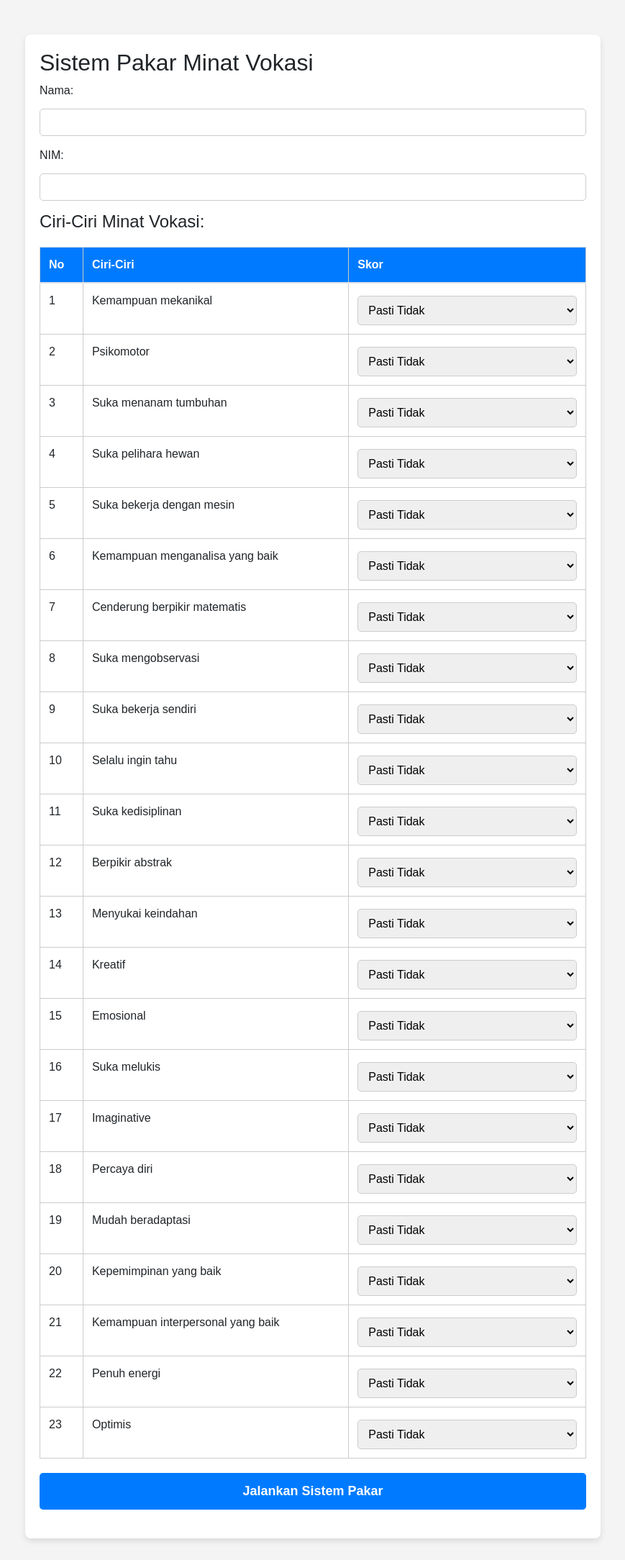
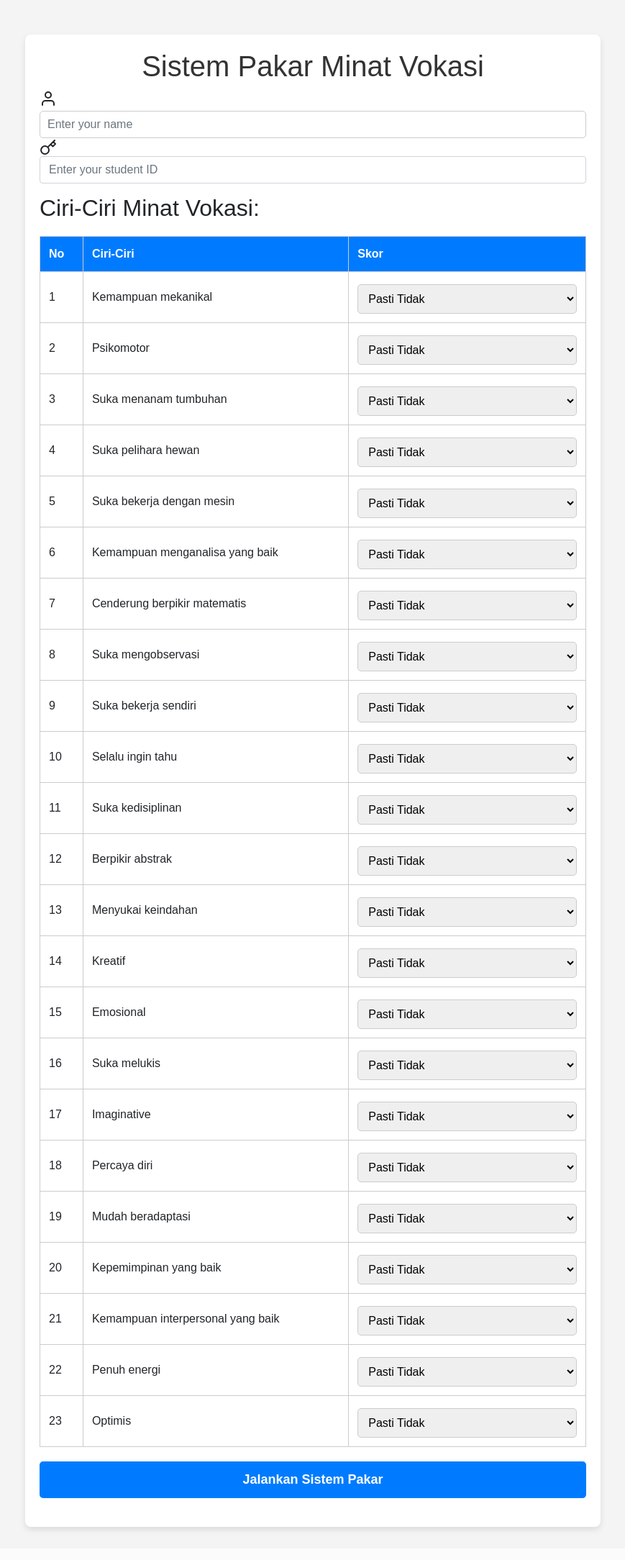
Before and after one commit to NurKholisYusufRabbani/Demo-Sistem-Pakar, a Flask app: page / in a window 1280 px wide. Shown: the whole page at 72% size, without its empty margins (205-1074 px from the left). After the commit the page ends 2129 px from the top, so only its background shows below. Run offline with Flask 3, Linux system fonts and the light colour scheme; parts of the project's set-up code (start-up, migrations or seed data) failed here and were passed over; some libraries are stand-ins or nearby versions.

Commit message:
Update index.html

```diff
--- a/templates/index.html
+++ b/templates/index.html
@@ -1,26 +1,82 @@
 <!DOCTYPE html>
 <html lang="en">
   <head>
-    <meta charset="UTF-8">
-    <meta name="viewport" content="width=device-width, initial-scale=1.0">
+    <meta charset="UTF-8" />
+    <meta name="viewport" content="width=device-width, initial-scale=1.0" />
     <title>Sistem Pakar Vokasi</title>
-    <link rel="stylesheet" href="https://cdnjs.cloudflare.com/ajax/libs/bootstrap/4.5.2/css/bootstrap.min.css">
-    <link rel="stylesheet" href="{{ url_for('static', filename='style.css') }}">
+    <link
+      rel="stylesheet"
+      href="https://cdnjs.cloudflare.com/ajax/libs/bootstrap/4.5.2/css/bootstrap.min.css"
+    />
+    <link
+      rel="stylesheet"
+      href="{{ url_for('static', filename='style.css') }}"
+    />
+
+    <link rel="preconnect" href="https://fonts.googleapis.com" />
+    <link rel="preconnect" href="https://fonts.gstatic.com" crossorigin />
+    <link
+      href="https://fonts.googleapis.com/css2?family=Montserrat:ital,wght@0,100..900;1,100..900&family=Poppins:ital,wght@0,100;0,200;0,300;0,400;0,500;0,600;0,700;0,800;0,900;1,100;1,200;1,300;1,400;1,500;1,600;1,700;1,800;1,900&family=Raleway:ital,wght@0,100..900;1,100..900&display=swap"
+      rel="stylesheet"
+    />
   </head>
   <body>
     <div class="container mt-5">
-        <h2>Sistem Pakar Minat Vokasi</h2>
+      <h1>Sistem Pakar Minat Vokasi</h1>
       <form method="POST">
         <div class="form-group">
-                <label for="name">Nama:</label>
-                <input type="text" class="form-control" name="name" required>
+          <div class="form-nama">
+            <svg
+              xmlns="http://www.w3.org/2000/svg"
+              width="24"
+              height="24"
+              viewBox="0 0 24 24"
+              fill="none"
+              stroke="currentColor"
+              stroke-width="2"
+              stroke-linecap="round"
+              stroke-linejoin="round"
+              class="feather feather-user"
+            >
+              <path d="M20 21v-2a4 4 0 0 0-4-4H8a4 4 0 0 0-4 4v2"></path>
+              <circle cx="12" cy="7" r="4"></circle>
+            </svg>
+            <input
+              type="text"
+              class="form-control"
+              placeholder="Enter your name"
+              name="name"
+              required
+            />
           </div>
-            <div class="form-group">
-                <label for="nim">NIM:</label>
-                <input type="text" class="form-control" name="nim" required>
+          <div class="form-nim">
+            <svg
+              xmlns="http://www.w3.org/2000/svg"
+              width="24"
+              height="24"
+              viewBox="0 0 24 24"
+              fill="none"
+              stroke="currentColor"
+              stroke-width="2"
+              stroke-linecap="round"
+              stroke-linejoin="round"
+              class="feather feather-key"
+            >
+              <path
+                d="M21 2l-2 2m-7.61 7.61a5.5 5.5 0 1 1-7.778 7.778 5.5 5.5 0 0 1 7.777-7.777zm0 0L15.5 7.5m0 0l3 3L22 7l-3-3m-3.5 3.5L19 4"
+              ></path>
+            </svg>
+            <input
+              type="number"
+              class="form-control"
+              placeholder="Enter your student ID"
+              name="nim"
+              required
+            />
           </div>
-            <h4>Ciri-Ciri Minat Vokasi:</h4>
-            <table class="table">
+        </div>
+        <table class="table-minat">
+            <h2>Ciri-Ciri Minat Vokasi:</h2>
           <thead>
             <tr>
               <th>No</th>
@@ -37,7 +93,9 @@
                 <select name="{{ cc_code }}">
                   <option value="pasti tidak">Pasti Tidak</option>
                   <option value="hampir pasti tidak">Hampir Pasti Tidak</option>
-                                    <option value="kemungkinan besar tidak">Kemungkinan Besar Tidak</option>
+                  <option value="kemungkinan besar tidak">
+                    Kemungkinan Besar Tidak
+                  </option>
                   <option value="mungkin tidak">Mungkin Tidak</option>
                   <option value="tidak tahu">Tidak Tahu</option>
                   <option value="mungkin">Mungkin</option>
@@ -50,7 +108,9 @@
             {% endfor %}
           </tbody>
         </table>
-            <button type="submit" class="btn btn-primary">Jalankan Sistem Pakar</button>
+        <button type="submit" class="btn btn-primary">
+          Jalankan Sistem Pakar
+        </button>
       </form>
     </div>
   </body>
```
Lines whose indentation alone changed are shown as unchanged.
